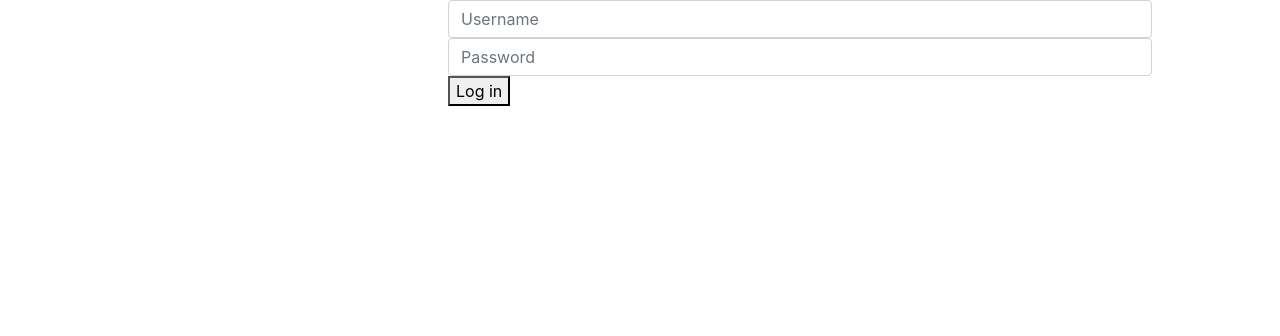
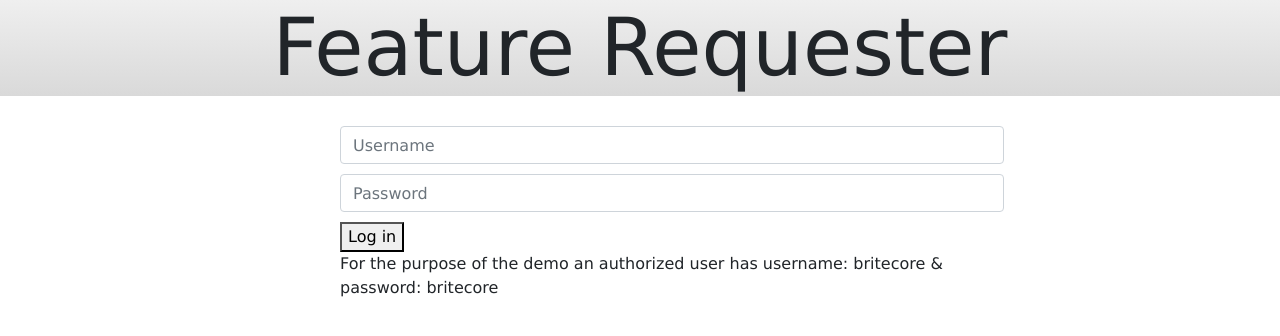
Before and after one commit to Connor13C/BriteCore_Demo, a Flask app: page / in a window 1280 px wide. Shown: the top 336 px of the page. Run offline with Flask 2, Linux system fonts and the light colour scheme; some libraries are stand-ins or nearby versions.

Commit message:
added CSS removed f string since not in python 3.5

```diff
--- a/resources/user.py
+++ b/resources/user.py
@@ -17,6 +17,6 @@
         data = parser.parse_args()
         if UserModel.find_by_username(data['username']):
             return {
-                'message': f'User with name {data["username"]} already exists'}, 400
+                'message': 'User already exists'}, 400
         UserModel(**data).save_to_db()
         return {'message': 'User created successfully'}, 201
--- a/static/landing.css
+++ b/static/landing.css
@@ -1,18 +1,33 @@
-body{
+body {
     margin: 0;
+    font-family: 'Ubuntu', 'Lucida Grande', 'Lucida Sans Unicode', 'Geneva', 'Verdana', sans-serif;
+    font-size: 12pt;
 }
-form{
+form {
     display: none;
+}
+form > * {
+    margin-top: 10px;
 }
 ul {
   list-style-type: none;
   margin: 0;
   padding: 0;
   width: 25%;
-  background-color: #f1f1f1;
-  position: fixed;
+  background-color: #d9d9d9;
+  position: absolute;
   height: 100%;
   overflow: auto;
+  align-self: left;
+}
+h1 {
+    margin: 0;
+    text-align: center;
+    font-size: 80px;
+    background: linear-gradient(to top, #d9d9d9 0%, #efefef 100%);
+}
+li {
+    padding-bottom: 5px;
 }
 li:hover {
   background-color: #555;
@@ -20,9 +35,11 @@
   cursor: pointer;
 }
 #content {
-    margin-left: 35%;
-    margin-right: 10%;
-    text-align: left;
+    margin-left: 25%;
+    margin-right: 20%;
+}
+#padding {
+    padding: 20px;
 }
 #login_field {
   display: block;
@@ -34,3 +51,7 @@
     margin-left: 10%;
     text-align: left;
 }
+#description {
+    width: 100%;
+    height: 200px;
+}
--- a/static/landing.js
+++ b/static/landing.js
@@ -115,7 +115,7 @@
 				return response.json();
 			} else {
 				return {
-					"message": "A field was left blank!"
+					"message": "A field was left blank or a field was entered incorrectly!"
 				}
 			}
 		})
--- a/templates/index.html
+++ b/templates/index.html
@@ -3,13 +3,13 @@
 
 <head>
   <meta charset="UTF-8">
-  <meta name="viewport" content="width=device-width, initial-scale=1, shrink-to-fit=no">
+  <meta name="viewport" content="width=device-width, initial-scale=1, shrink-to-fit=yes">
   <title>Feature Builder</title>
   <link rel="stylesheet" href="https://stackpath.bootstrapcdn.com/bootstrap/4.2.1/css/bootstrap.min.css" integrity="sha384-GJzZqFGwb1QTTN6wy59ffF1BuGJpLSa9DkKMp0DgiMDm4iYMj70gZWKYbI706tWS" crossorigin="anonymous">
   <link rel="stylesheet" href="{{ url_for('static', filename='landing.css') }}">
 </head>
-
 <body>
+<h1>Feature Requester</h1>
   <ul id="choice">
     <li id="nav_post_r">Make a new feature request for client</li>
     <li id="nav_get_r">Find existing feature requests for client</li>
@@ -20,6 +20,7 @@
   </ul>
 
   <div id="content">
+    <div id="padding">
     <form id="login_field">
       <div class="input-group">
         <input id="username" type="text" class="form-control" name="username" placeholder="Username">
@@ -27,12 +28,13 @@
       <div class="input-group">
         <input id="password" type="password" class="form-control" name="password" placeholder="Password">
       </div>
-      <button id="login">Log in</button>
+      <button id="login">Log in</button><br>
+        For the purpose of the demo an authorized user has username: britecore & password: britecore
     </form>
 
     <form id="post_request">
       <label for="priority">Priority:</label><br>
-      <input type="text" id="priority" placeholder="Integer value: Highest priority is 1"><br>
+      <input type="text" id="priority" placeholder="Integer value: 1-n"><br>
       <label for="target_date">Target Date:</label><br>
       <input type="text" id="target_date" placeholder="MM/DD/YYYY"><br>
       <label for="product_area">Product Area:</label><br>
@@ -48,7 +50,7 @@
       <label for="title">Title:</label><br>
       <input type="text" id="title" placeholder="Short title for feature request"><br>
       <label for="description">Description:</label><br>
-      <input type="text" id="description"><br>
+        <textarea id="description"></textarea><br>
       <button id="submit_request">Submit Request</button>
     </form>
 
@@ -86,6 +88,7 @@
     </form>
 
     <form id="results"></form>
+    </div>
   </div>
   <script type=text/javascript src="{{url_for('static', filename='jquery.js') }}"></script>
   <script type=text/javascript src="{{url_for('static', filename='popper.min.js') }}"></script>
```
